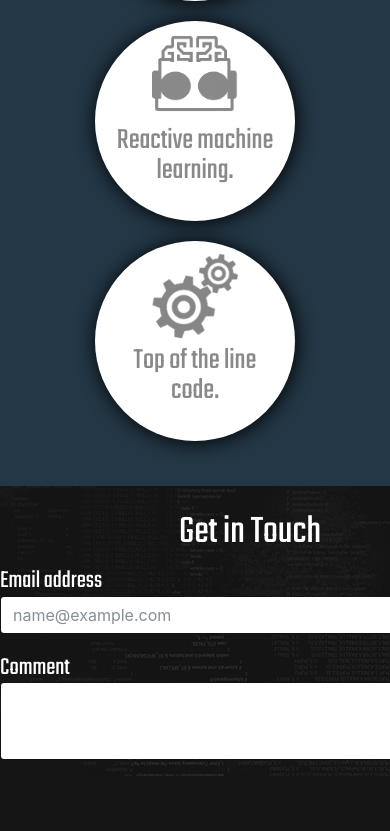
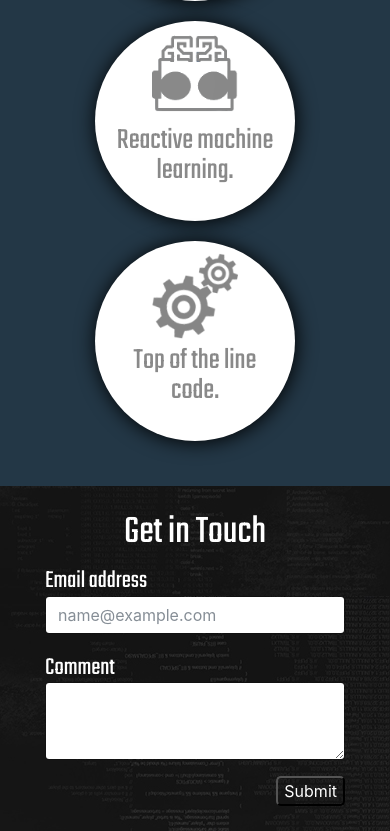
Before and after one commit to jonpber/FakeR, a PHP site: page /index.html in a window 390 px wide; the page is wider, and only the part inside the window is pictured. Shown: the part 2079-2910 px from the top of that part. Before the commit the page ends 2855 px from the top of that part, so only its background shows below. Run offline with PHP 8.4, Linux system fonts and the light colour scheme; some libraries are stand-ins or nearby versions.

Commit message:
added scrollTo, contact now works, fixed overflow issue on main page, lowered video size for web

```diff
--- a/assets/css/style.css
+++ b/assets/css/style.css
@@ -90,9 +90,13 @@ body {
 	overflow: hidden;
 }
 
+.container-fluid {
+	overflow-x: hidden;
+}
+
 .fakerBenefits {
 	text-align: center;
-	background: #0c2136;
+	background: rgba(0, 0, 0, 0.32);
 	color: white;
 	padding: 15px;
 	font-size: 40px;
@@ -112,6 +116,17 @@ body {
     width: 75%;
     margin: 0 auto;
     padding: 35px 0;
+}
+
+.iconsVideo {
+	position: absolute;
+	width: 100%;
+	left: 0;
+	top: 74px;
+	overflow: hidden;
+	height: 298px;
+	/* display: none; */
+	opacity: 0.5;
 }
 
 .imageContainer {
@@ -187,6 +202,14 @@ label {
 	right: 0;
 }
 
+.submitButton {
+	float: right;
+	margin-bottom: 25px;
+	border-radius: 5px;
+	background: none;
+	color: white;
+}
+
 .videoTextOverlay {
     position: absolute;
     top: 30vh;
@@ -227,12 +250,17 @@ label {
 	}
 
 	.codeText {
+		top: 40px;
 		width: 100%;
    	 	right: 0;
 	}
 
 	.iconP {
 		font-size: 27px;
+	}
+
+	.iconsVideo {
+		height: 258px;
 	}
 
 	.pageicons {
@@ -256,6 +284,10 @@ label {
 		font-size: 30px;
 	}
 
+	.iconsVideo {
+	    height: 888px;
+	}
+
 	.pageicons {
 		width: 150px;
 	}
@@ -273,9 +305,21 @@ label {
 		font-size: 35px;
 	}
 
+	.codeText {
+		top: 30px;
+	}
+
+	.contactDiv {
+		width: 300px;
+	}
+
 
 	.iconP {
 		font-size: 30px;
+	}
+
+	.iconsVideo {
+	    height: 738px;
 	}
 
 	.pageicons {
--- a/assets/js/site.js
+++ b/assets/js/site.js
@@ -8,4 +8,23 @@ $(function(){
     $(window).resize(function(){
 	    $('.bannerGallery').css('height', $(window).height());
 	});
+
+	$(".nav-link").on("click", function(){
+		$('.navbar-collapse').collapse('hide');
+		$('html, body').animate({
+			scrollTop: $(this.hash).offset().top -70
+		}, 800, function(){
+		})
+	})
+
+	$("form").on("submit", function(event){
+		event.preventDefault();
+		$("input").empty();
+		$.toast({
+						heading: 'Message Sent!',
+						text : "Thanks for getting in touch!",
+						loader: false,
+						showHideTransition: 'slide'
+					})
+	})
 })
--- a/index.html
+++ b/index.html
@@ -5,7 +5,8 @@
     <meta charset="utf-8">
     <meta name="viewport" content="width=device-width, initial-scale=1, shrink-to-fit=no">
 	<link rel="stylesheet" href="https://maxcdn.bootstrapcdn.com/bootstrap/4.0.0-beta/css/bootstrap.min.css" integrity="sha384-/Y6pD6FV/Vv2HJnA6t+vslU6fwYXjCFtcEpHbNJ0lyAFsXTsjBbfaDjzALeQsN6M" crossorigin="anonymous">
-  	<link rel="stylesheet" href="node_modules/aos/dist/aos.css" />
+  	<link rel="stylesheet" href="https://cdnjs.cloudflare.com/ajax/libs/aos/2.2.0/aos.css" />
+  	<link rel="stylesheet" type="text/css" href="https://cdnjs.cloudflare.com/ajax/libs/jquery-toast-plugin/1.3.1/jquery.toast.css">
 	<link href="https://fonts.googleapis.com/css?family=Fugaz+One|Teko" rel="stylesheet">
 	<link rel="stylesheet" href="assets/css/style.css">
 
@@ -122,7 +131,7 @@
      	<div class="col-sm-12 noPadMarg">
      		<div class="row contactRow">
 				<div class="col-sm-12 col-md-12 center">
-					<div class="contactDiv">
+					<div class="contactDiv" id="contact">
 						<h1 class="contactH">Get in Touch</h1>
 						<form>
 							<div class="form-group">
@@ -134,6 +143,8 @@
 								<label for="exampleFormControlTextarea1">Comment</label>
 								<textarea class="form-control" id="exampleFormControlTextarea1" rows="3"></textarea>
 							</div>
+
+							<input type="submit" name="submit" class="submitButton">
 						</form>
 					</div>
 	     		</div>
--- /dev/null
+++ b/index.php
@@ -0,0 +1 @@
+<?php header( 'Location: /index.html' ) ;  ?>
```
Also changed, not shown: other parts of index.html (+20 -13 lines), 2 other files.
